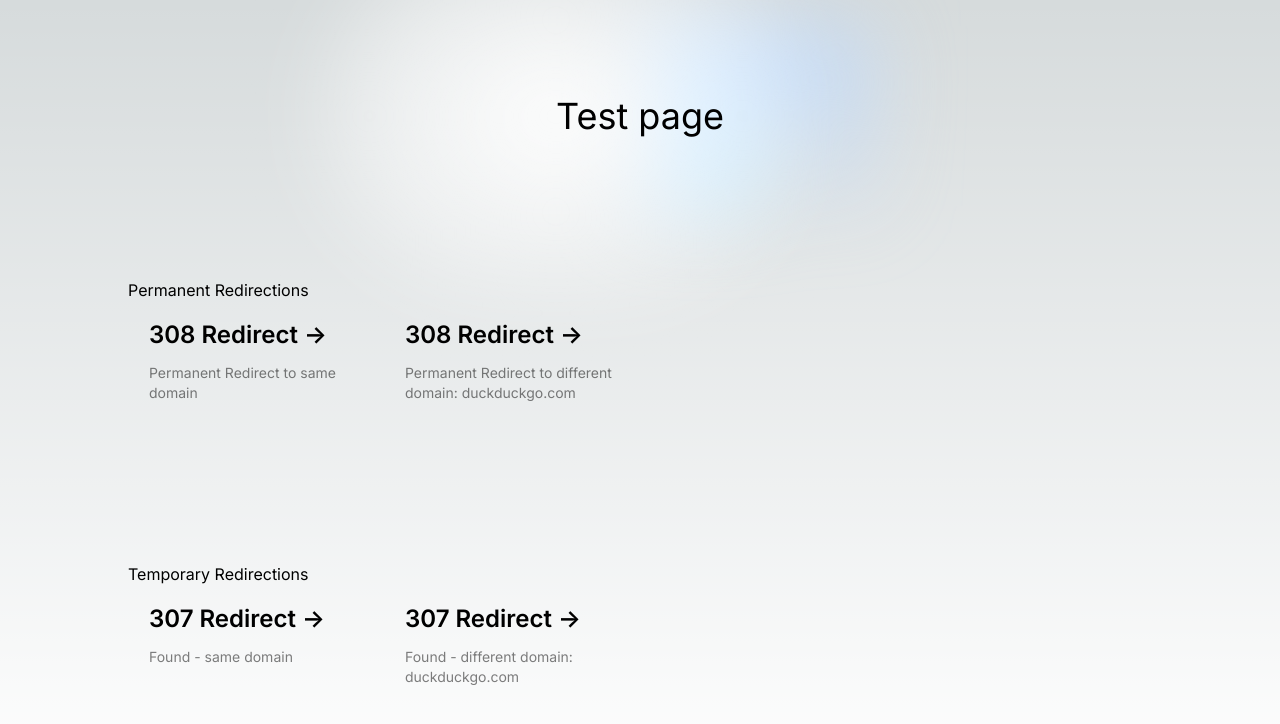
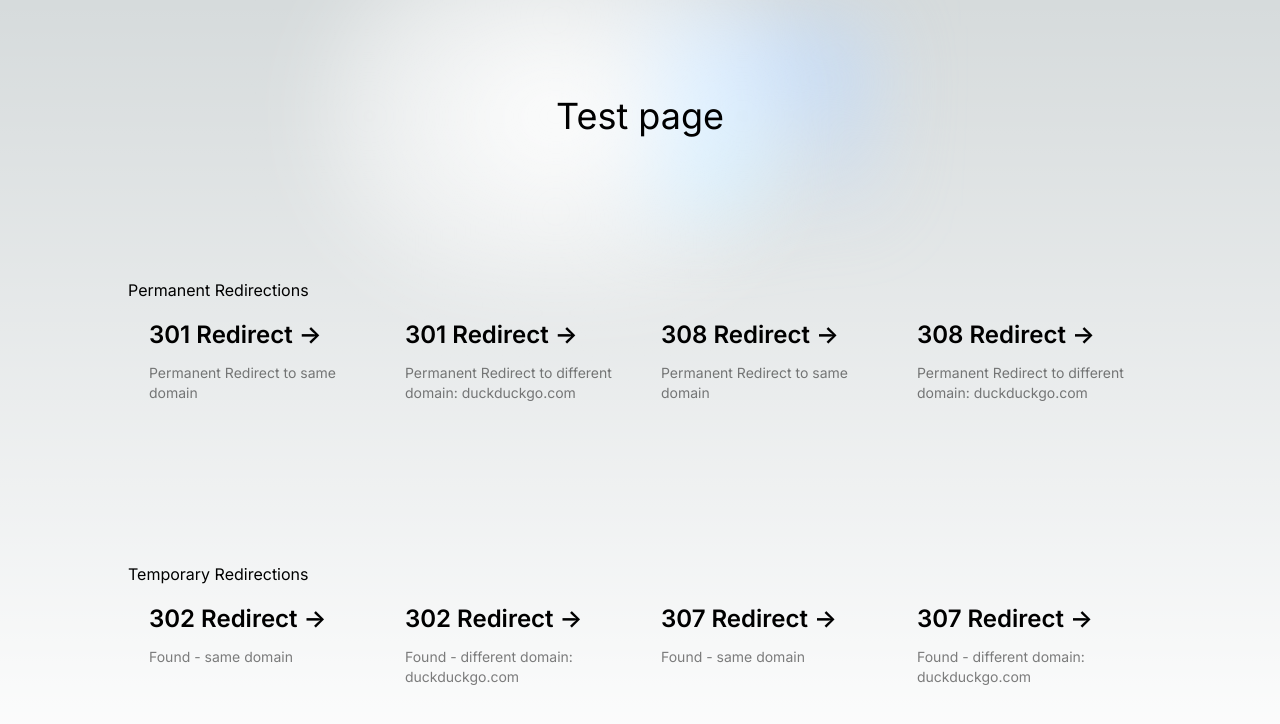
Before and after one commit to velkan14/test-page, a Next.js app: page / in a window 1280 px wide. Shown: the top 724 px of the page. Built offline with nearby package versions, Linux system fonts and the light colour scheme.

Commit message:
Add 301 and 302

```diff
--- a/next.config.js
+++ b/next.config.js
@@ -3,8 +3,32 @@ const nextConfig = {
   async redirects() {
     return [
       {
+        source: "/permanentsamedomain301",
+        destination: "/about",
+        permanent: true,
+        statusCode: 301,
+      },
+      {
+        source: "/permanentdiffdomain301",
+        destination: "https://duckduckgo.com",
+        permanent: true,
+        statusCode: 301,
+      },
+      {
+        source: "/tempsamedomain302",
+        destination: "/about",
+        permanent: false,
+        statusCode: 302,
+      },
+      {
+        source: "/tempdiffdomain302",
+        destination: "https://duckduckgo.com",
+        permanent: false,
+        statusCode: 302,
+      },
+      {
         source: "/permanentsamedomain",
-        destination: "/samedomain",
+        destination: "/about",
         permanent: true,
       },
       {
@@ -14,7 +38,7 @@ const nextConfig = {
       },
       {
         source: "/tempsamedomain",
-        destination: "/samedomain",
+        destination: "/about",
         permanent: false,
       },
       {
--- a/src/app/page.tsx
+++ b/src/app/page.tsx
@@ -20,6 +20,16 @@ export default function Home() {
             description="Moved Permanently to different domain: duckduckgo.com"
           /> */}
           <Button
+            url="/permanentsamedomain301"
+            title="301 Redirect"
+            description="Permanent Redirect to same domain"
+          />
+          <Button
+            url="/permanentdiffdomain301"
+            title="301 Redirect"
+            description="Permanent Redirect to different domain: duckduckgo.com"
+          />
+          <Button
             url="/permanentsamedomain"
             title="308 Redirect"
             description="Permanent Redirect to same domain"
@@ -34,6 +44,16 @@ export default function Home() {
       <section>
         <h1>Temporary Redirections</h1>
         <div className="mb-32 grid text-center lg:max-w-5xl lg:w-full lg:mb-0 lg:grid-cols-4 lg:text-left">
+          <Button
+            url="/tempsamedomain302"
+            title="302 Redirect"
+            description="Found - same domain"
+          />
+          <Button
+            url="/tempdiffdomain302"
+            title="302 Redirect"
+            description="Found - different domain: duckduckgo.com"
+          />
           <Button
             url="/tempsamedomain"
             title="307 Redirect"
```
